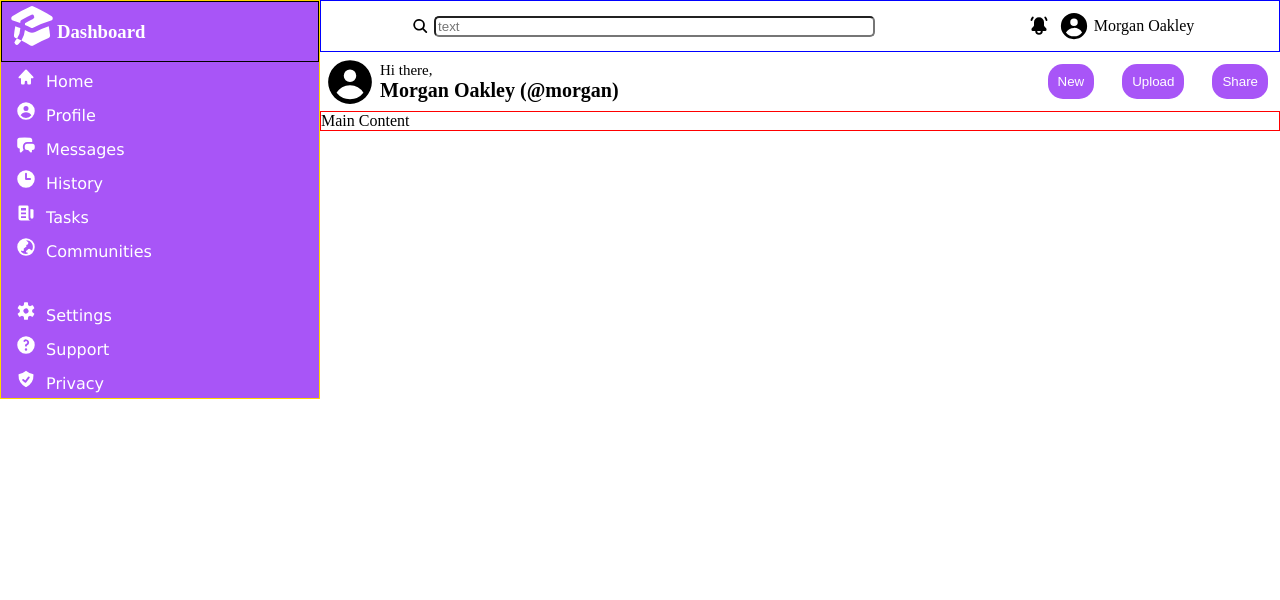
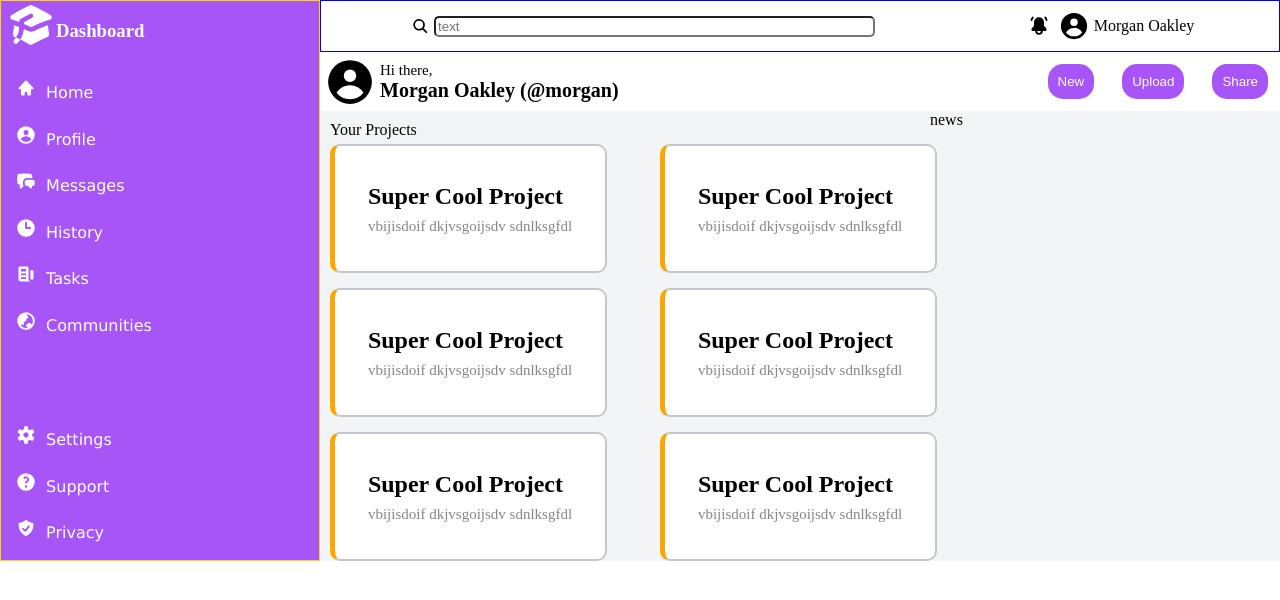
Before and after one commit to O-Ma-Rey/odin-dashboard, a plain HTML site: page index.html in a window 1280 px wide. Drawn offline with Linux system fonts and the light colour scheme; a web font is replaced by a local one.

Commit message:
Completed project section

```diff
--- a/index.html
+++ b/index.html
@@ -155,10 +155,58 @@
             <button>Share</button>
 
           </div>
-
         </div>
 
-        <div class="content">Main Content</div>
+        <div class="content">
+          <div class="project">
+            Your Projects
+            <div class="main">
+              <div class="card">
+                <div class="details">
+                  <p class="title">Super Cool Project</p>
+                  <p class="body">vbijisdoif dkjvsgoijsdv sdnlksgfdl</p>
+                </div>
+              </div>
+
+              <div class="card">
+                <div class="details">
+                  <p class="title">Super Cool Project</p>
+                  <p class="body">vbijisdoif dkjvsgoijsdv sdnlksgfdl</p>
+                </div>
+              </div>
+
+              <div class="card">
+                <div class="details">
+                  <p class="title">Super Cool Project</p>
+                  <p class="body">vbijisdoif dkjvsgoijsdv sdnlksgfdl</p>
+                </div>
+              </div>
+
+              <div class="card">
+                <div class="details">
+                  <p class="title">Super Cool Project</p>
+                  <p class="body">vbijisdoif dkjvsgoijsdv sdnlksgfdl</p>
+                </div>
+              </div>
+
+              <div class="card">
+                <div class="details">
+                  <p class="title">Super Cool Project</p>
+                  <p class="body">vbijisdoif dkjvsgoijsdv sdnlksgfdl</p>
+                </div>
+              </div>
+
+              <div class="card">
+                <div class="details">
+                  <p class="title">Super Cool Project</p>
+                  <p class="body">vbijisdoif dkjvsgoijsdv sdnlksgfdl</p>
+                </div>
+              </div>
+
+            </div>
+          </div>
+          <div class="news">news</div>
+        </div>
 
       </div>
 
--- a/style.css
+++ b/style.css
@@ -90,14 +90,63 @@ h4 {
 /* Content */
 
 .content {
-  border: 1px solid red;
+  display: grid;
+  grid-template-columns: repeat(1, 3fr) repeat(1, 2fr);
+  background-color: #f3f4f6;
+}
+
+.project {
+  margin-left: 10px;
+  margin-top: 10px;
+}
+
+.main {
+  display: grid;
+  grid-template-columns: 270px 270px;
+  grid-template-rows: auto;
+  row-gap: 15px;
+  column-gap: 60px;
+  margin-top: 5px;
+}
+
+.card {
+  width: 270px;
+  height: 125px;
+  border-radius: 10px;
+  background: white;
+  position: relative;
+  border: 2px solid #c3c6ce;
+  border-left: 5px solid orange;
+  transition: 0.5s ease-out;
+  overflow: visible;
+}
+
+.details {
+  color: black;
+  height: 100%;
+  gap: .5em;
+  display: grid;
+  place-content: center;
+}
+
+.title {
+  font-size: 1.5em;
+  font-weight: bold
+}
+
+.body {
+  color: rgb(134, 134, 134);
+}
+
+.card:hover {
+  border-color: #008bf8;
+  box-shadow: 0 4px 18px 0 rgba(0, 0, 0, 0.25);
 }
 
 /* for sidebar */
 
 .sidebar {
   display: grid;
-
   border: 1px solid gold;
   background-color: #a855f7;
   color: white;
@@ -105,7 +154,6 @@ h4 {
 
 .sidebar-header {
   display: flex;
-  border: 1px solid black;
 }
 
 .side-head-logo {
```
